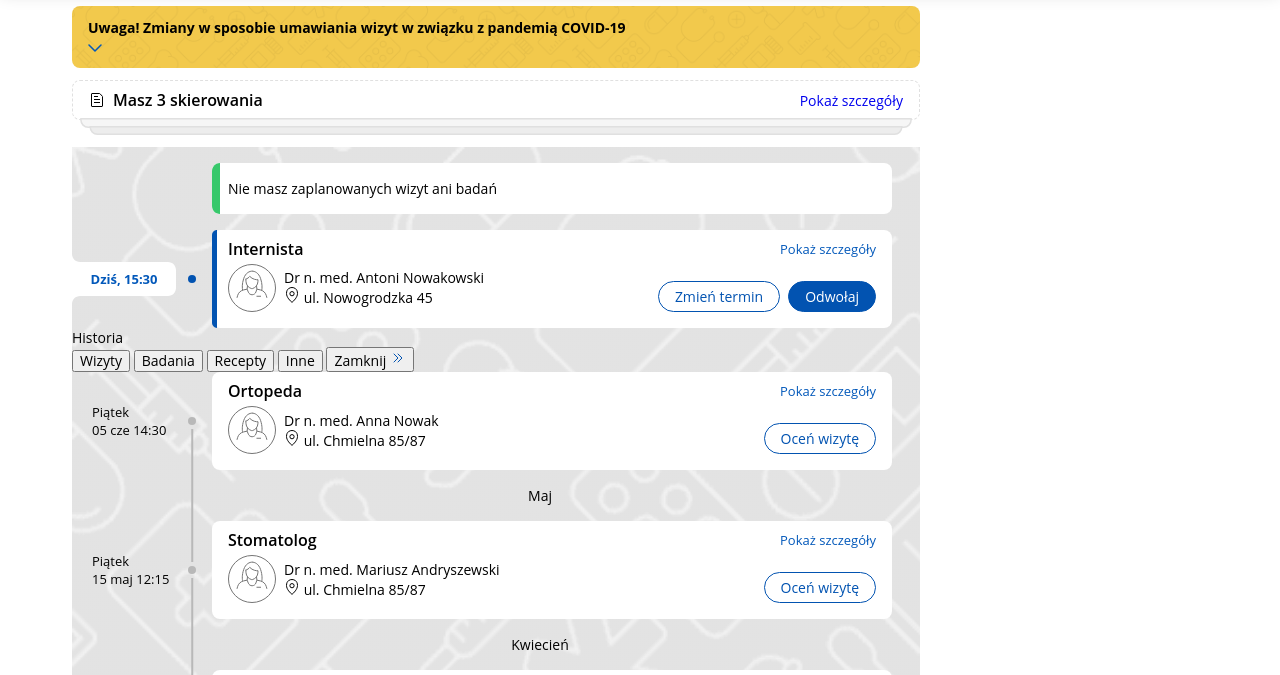
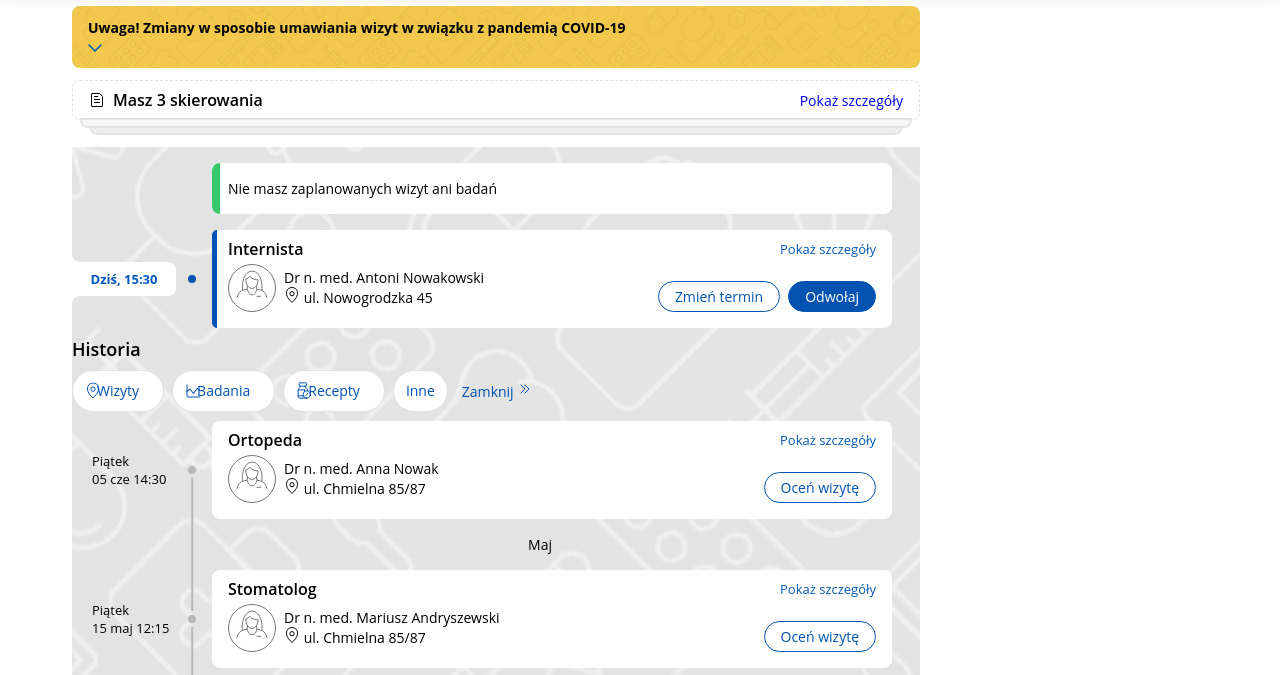
Before and after one commit to kakuliniec/patient, a website built with Parcel: page index.html in a window 1280 px wide. Shown: the part 90-765 px from the top of the page. Built offline with nearby package versions, Linux system fonts and the light colour scheme.

Commit message:
history adding and beggining of styling

```diff
--- a/index.html
+++ b/index.html
@@ -126,22 +126,22 @@
                         </div>
                     </div>
 
-                    <div class="historyWrapper">
+                    <div class="history">
                         <span>Historia</span>
-                        <div class="historyContainer">
-                            <button>
+                        <div class="history__container">
+                            <button class="history__button--visits" >
                                 Wizyty
                             </button>
-                            <button>
+                            <button class="history__button--tests">
                                 Badania
                             </button>
-                            <button>
+                            <button class="history__button--prescriptions">
                                 Recepty
                             </button>
-                            <button>
+                            <button class="history__button--other">
                                 Inne
                             </button>
-                            <button>
+                            <button class="history__button--close">
                                 Zamknij
                                 <img src="./src/scss/icon/close-button.svg" alt="">
                             </button>
--- a/src/scss/sections/history.scss
+++ b/src/scss/sections/history.scss
@@ -1,12 +1,91 @@
-.button-filter {
-    background: #ffffff;
-    border: 1px solid #e0e0e0;
-    box-sizing: border-box;
-    border-radius: 20px;
-    color: #0253b1;
+.history {
+    display: flex;
+    flex-direction: column;
+    align-items: flex-start;
+    width: 100%;
+    gap: 8px;
+    padding: 9px 0px;
+
+    span {
+        font-weight: 600;
+        font-size: 18px;
+        line-height: 25px;
+    }
+
+    &__container {
+        max-width: 100%;
+        display: flex;
+        align-items: center;
+        gap: 8px;
+
+        @media (max-width: $desktop) {
+            overflow-x: scroll;
+            gap: 16px;
+        }
+    }
+
+    &__button {
+        &--close {
+            border: none;
+            background-color: transparent;
+            color: #0253b1;
+            font-size: 14px;
+            line-height: 19px;
+        }
+
+        &--other {
+            border: 1px solid #E0E0E0;
+            box-sizing: border-box;
+            border-radius: 21px;
+            background: #FFFFFF;
+            padding: 10.5px 12px;
+            font-size: 14px;
+            line-height: 19px;
+            color: #0253B1;
+        }
+
+        &--prescriptions {
+            background: url(./icon/history-prescription.svg), #FFFFFF;
+            background-repeat: no-repeat;
+            background-position: 12px center;
+            border: 1px solid #E0E0E0;
+            box-sizing: border-box;
+            border-radius: 21px;
+            padding: 10.5px 24px;
+            font-size: 14px;
+            line-height: 19px;
+            color: #0253B1;
+        }
+
+        &--tests {
+            background: url(./icon/history-tests.svg), #FFFFFF;
+            background-repeat: no-repeat;
+            background-position: 12px center;
+            border: 1px solid #E0E0E0;
+            box-sizing: border-box;
+            border-radius: 21px;
+            padding: 10.5px 24px;
+            font-size: 14px;
+            line-height: 19px;
+            color: #0253B1;
+        }
+
+        &--visits {
+            background: url(./icon/history-visits.svg), #FFFFFF;
+            background-repeat: no-repeat;
+            background-position: 12px center;
+            border: 1px solid #E0E0E0;
+            box-sizing: border-box;
+            border-radius: 21px;
+            padding: 10.5px 24px;
+            font-size: 14px;
+            line-height: 19px;
+            color: #0253B1;
+        }
+    }
 }
 
-.history {
+/*.history {
     &__buttons {
         display: flex;
         align-items: center;
@@ -92,83 +171,4 @@
             display: none;
         }
     }
-}
-
-.history-events {
-    margin-bottom: 16px;
-
-    @media (min-width: $desktop) {
-        display: flex;
-        margin-bottom: 16px;
-    }
-
-    &__april {
-        @media (max-width: $desktop) {
-            display: none;
-        }
-    }
-
-    &__details {
-        text-decoration: none;
-        visibility: visible;
-        color: #0258ba;
-        @media (max-width: $desktop) {
-            display: none;
-        }
-    }
-
-    &__february {
-        @media (max-width: $desktop) {
-            display: none;
-        }
-    }
-
-    &__header {
-        font-size: 14px;
-        line-height: 19px;
-        margin: 0 auto;
-        padding: 8px 172px 4px 16px;
-        font-weight: normal;
-
-        @media (min-width: $desktop) {
-            padding: 0px;
-            max-width: 88px;
-            margin-left: 20px;
-            margin-top: 31px;
-            margin-right: 8px;
-        }
-    }
-
-    &__january {
-        @media (max-width: $desktop) {
-            display: none;
-        }
-    }
-
-    &__march {
-        @media (max-width: $desktop) {
-            display: none;
-        }
-    }
-
-    &__may {
-        @media (max-width: $desktop) {
-            display: none;
-        }
-    }
-
-
-    &__month {
-        font-size: 16px;
-        line-height: 22px;
-        display: flex;
-        align-items: center;
-        text-align: center;
-        margin: 16px 0px;
-        display: block;
-        padding-left: 140px;
-        @media (max-width: $desktop) {
-            display: none;
-        }
-    }
-}
+}*/
```
